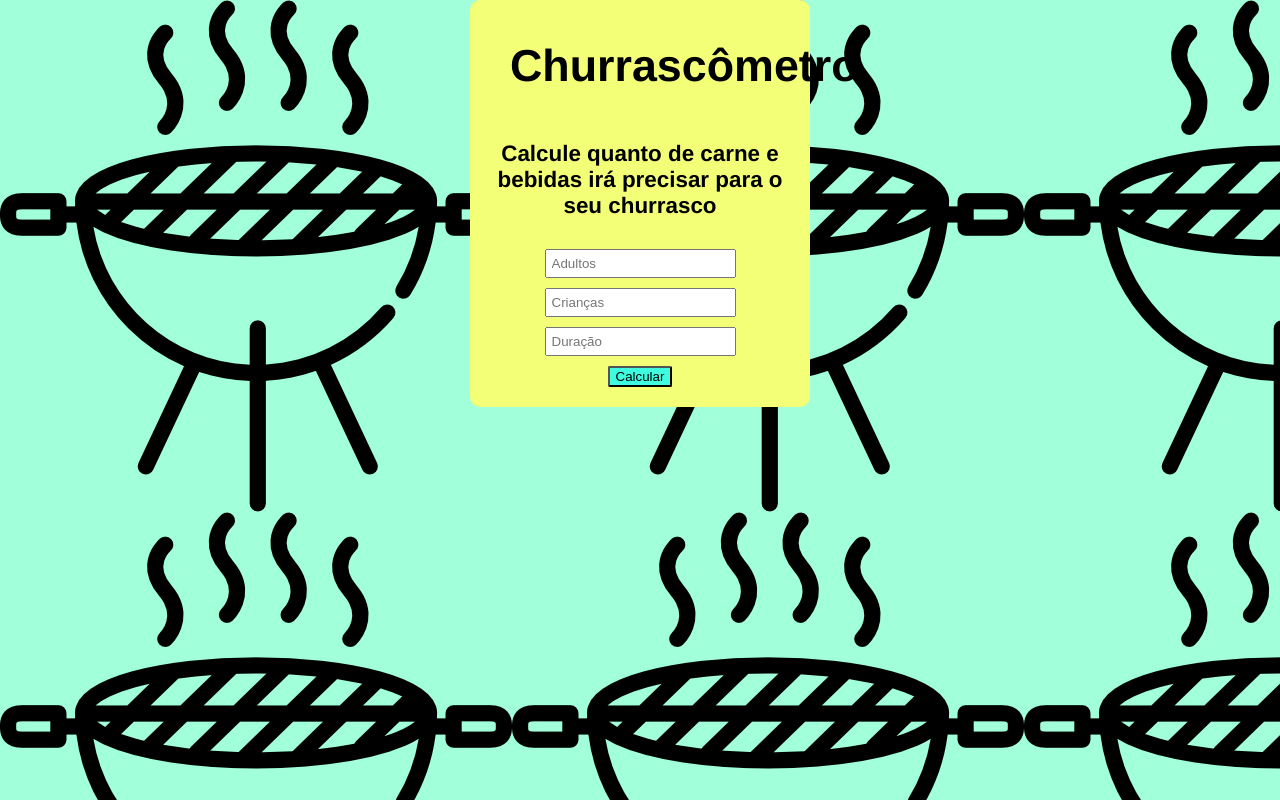
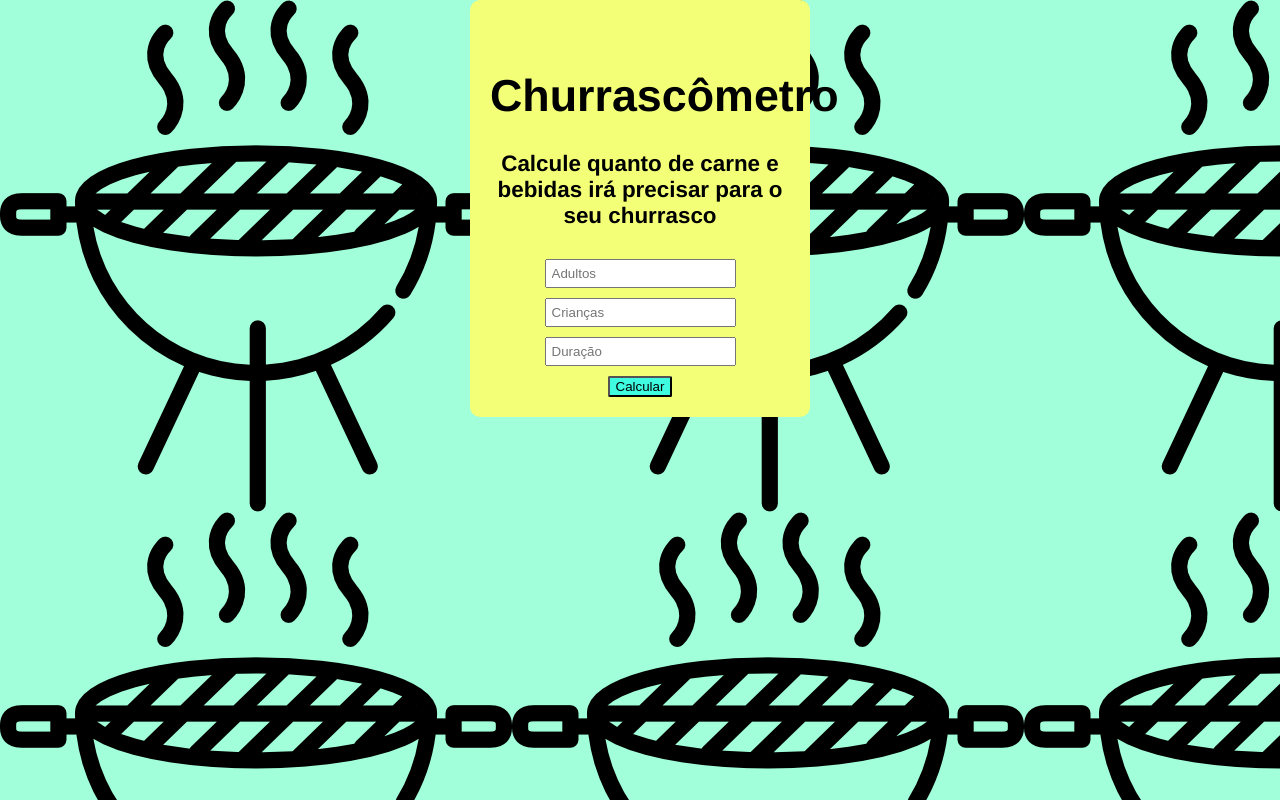
Before and after one commit to Caroline-Thais/Churrasc-metro, a plain HTML site: page index.html in a window 1280 px wide. Drawn offline with Linux system fonts and the light colour scheme.

Commit message:
Update style.css

```diff
--- a/style.css
+++ b/style.css
@@ -29,8 +29,8 @@ body{
 }
 
 h1{
-    margin-top: 0;
-    padding: 20px;
+    padding-top: 20px;
+    text-align: center;
 }
 
 h4{
```
